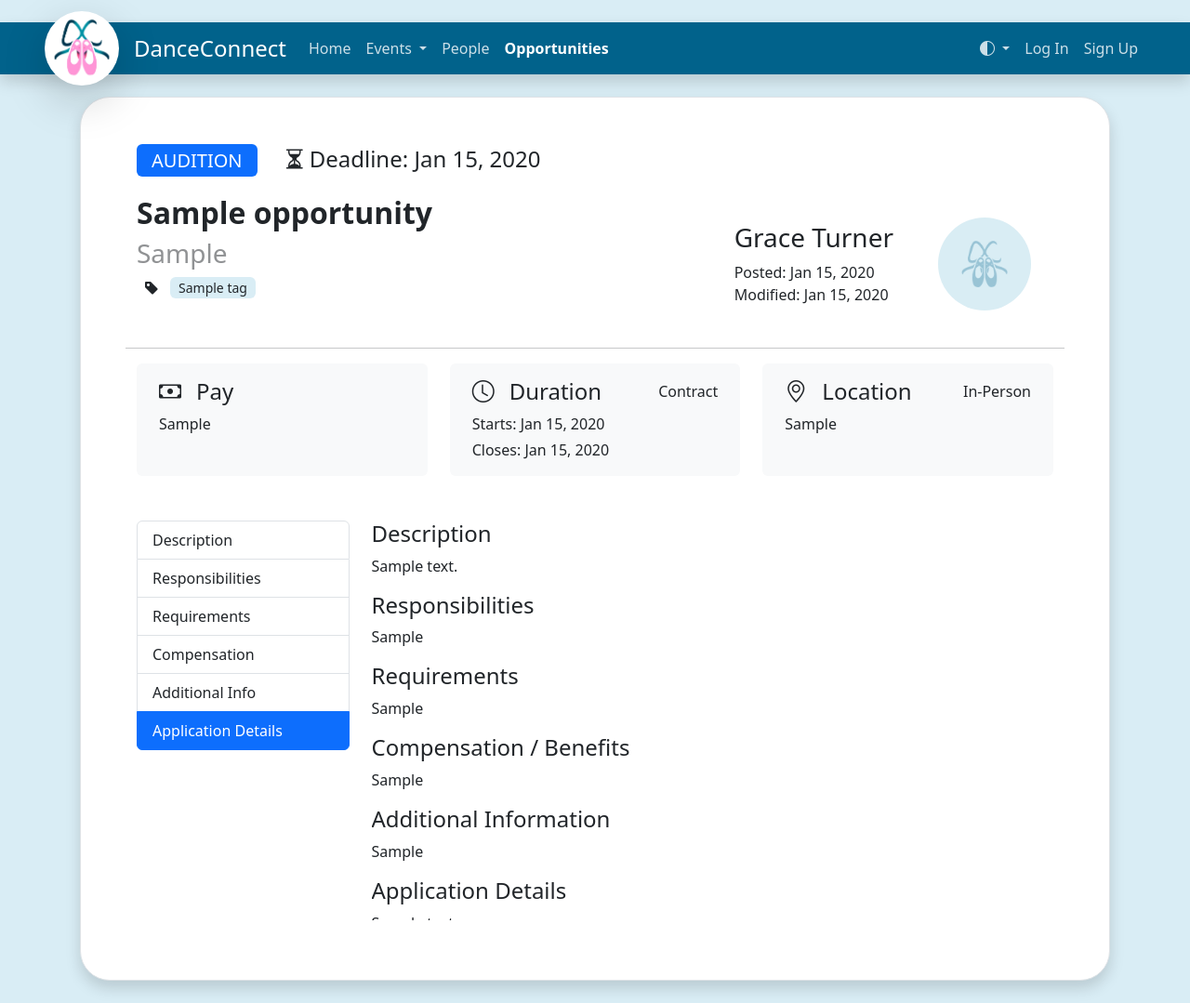
After one commit to AndrewHocking/Dance-Connect, a Flask app: a page that uses website/templates/base.html in a window 1280 px wide. The commit adds this page. Shown: the whole page at 93% size. Run offline with Flask 3, Linux system fonts and the light colour scheme; tables that the repository leaves empty hold one stand-in row (values such as "Sample post"); parts of the project's set-up code (start-up, migrations or seed data) failed here and were passed over.

Commit message:
Opportunity Details Page

```diff
--- a/website/routes/ui/opportunities.py
+++ b/website/routes/ui/opportunities.py
@@ -4,7 +4,7 @@ from flask_login import current_user
 from datetime import datetime, timedelta, timezone
 
 from ...forms.opportunity_filter import OpportunityFilter, fill_post_type_data, fill_term_type_data, fill_location_type_data, fill_compensation_type_data
-from ...orm.opportunity.opportunity import get_opportunity_posts
+from ...orm.opportunity.opportunity import get_opportunity_posts, get_opportunity_by_organizer_and_title
 from ...models.opportunity import PostType, TermType, LocationType, Opportunity
 
 opportunities = Blueprint('opportunities', __name__)
@@ -88,3 +88,16 @@ def opportunities_list():
     opportunities: list[Opportunity] = resp.get('data', [])
 
     return render_template("opportunities.html", user=current_user, filters=form, post_type=post_types, term_type=TermType, location_type=LocationType, opportunities=opportunities)
+
+
+@opportunities.route('/<organizer>/<title>/', methods=['GET', 'POST'])
+def opportunity(organizer: str, title: str):
+    resp = get_opportunity_by_organizer_and_title(
+        organizer=organizer, title=title)
+
+    opportunity: Opportunity = resp.get("data", None)
+    if opportunity is None:
+        return render_template("opportunity-details.html", user=current_user, opportunity=opportunity)
+
+    is_editable = current_user == opportunity.poster
+    return render_template("opportunity-details.html", user=current_user, opportunity=opportunity, edit=is_editable, post_type=post_types)
--- a/website/static/style/base.css
+++ b/website/static/style/base.css
@@ -160,9 +160,13 @@ body {
     background-color: #d6eef8;
 }
 
-
 .notifications-badge {
     transform: translate(-5px, -50%);
+}
+
+.opportunity-post-content {
+    height: 50vh;
+    overflow-y: scroll;
 }
 
 .user-circle .rounded-circle,
--- a/website/templates/base.html
+++ b/website/templates/base.html
@@ -14,7 +14,7 @@
         <title>{% block title %}Home{% endblock %} | DanceConnect</title>
     </head>
 
-    <body class="d-none">
+    <body class="visually-hidden">
         <nav class="navbar sticky-top navbar-expand-lg navbar-dark mt-4 px-md-5 px-3 shadow">
             <a id="logo" class="navbar-brand d-flex align-items-center pe-3" href="{{ url_for('views.home') }}">
                 <img id="logo-img" class="rounded-circle p-1 shadow-lg bg-white" src="{{url_for('static', filename='images/logo.png')}}"
@@ -169,7 +169,6 @@
 
         <script>
             document.addEventListener('DOMContentLoaded', (event) => {
-
                 function setColourScheme(colourScheme) {
                     if (colourScheme == null) {
                         colourScheme = "auto";
@@ -283,10 +282,10 @@
                     logo.classList.remove("shrink");
                 }
             });
-
             window.addEventListener("load", function () {
                 const body = document.getElementsByTagName("body")[0];
-                body.classList.remove("d-none");
+                body.classList.remove("visually-hidden");
+
             });
 
         </script>
--- a/website/templates/notification_view.html
+++ b/website/templates/notification_view.html
@@ -33,7 +33,7 @@
                 <div class="row pt-2 pb-4 py-md-2">
                     <div class="col order-1 d-flex align-items-center text-wrap">
                         <img class="rounded-circle p-1 me-2 notification-img" src="{{url_for('static', filename='images/placeholder.jpg')}}"
-                            alt="DanceConnect Logo" />
+                            alt="{{notification.sender.display_name}}" />
                         <div class="h5 m-0">{{ notification.sender.display_name }}</div>
                     </div>
                     <div class="col order-4 order-md-2 d-flex flex-row align-items-center flex-wrap">
--- a/website/templates/opportunities.html
+++ b/website/templates/opportunities.html
@@ -105,6 +105,7 @@
                 </div>
                 {% endif %}
             </div>
+            <a href="{{ url_for('opportunities.opportunity', organizer=opportunity.organizer, title=opportunity.title) }}" class="stretched-link"></a>
         </div>
     </div>
     {% endfor %}
--- /dev/null
+++ b/website/templates/opportunity-details.html
@@ -0,0 +1,159 @@
+{% extends "base.html" %}
+
+{% block title %}{{ opportunity.title }}{% endblock %}
+
+{% block content %}
+<div class="container">
+    {% if edit %}
+    <form action="{{ url_for('opportunities.opportunity', organizer=opportunity.organizer, title=opportunity.title) }}" method="POST">
+        {% endif %}
+
+        <div class="row">
+
+            <div class="mb-4 col-12">
+                <h5 class="px-3 py-1 me-4 d-inline rounded text-bg-{{post_type[opportunity.type.name]}}">{{opportunity.type.value.upper()}}</h5>
+                <h4 class="m-0 mt-1 d-inline-block text-wrap fw-medium"><i class="bi bi-hourglass-split me-1"></i>{{"Deadline: "}}<span class="fw-normal">{{ opportunity.closing_date.strftime("%b %e, %Y") }}</span></h4>
+            </div>
+
+            <div class="col-12 col-lg-6">
+
+                <p class="h2 fw-bold">{{opportunity.title}}</p>
+                <p class="h3 text-body-tertiary">{{opportunity.organizer}}</p>
+                {% if opportunity.tags|length > 0 %}
+                <div class="row d-flex flex-wrap gx-1 pb-0 mb-0">
+                    <div class="col-lg-auto col-12 d-lg-inline-block d-block mx-2 mb-1">
+                        <i class="bi bi-tag{{'s' if opportunity.tags|length > 1}}-fill" aria-describedby="Tags"></i>
+                        <span class="d-lg-none">Tags</span>
+                    </div>
+                    {% for tag in opportunity.tags %}
+                    <form class="col-auto mb-1" action="{{ url_for('opportunities.opportunities_list') }}" method="POST">
+                        <button name="tags" value="{{ tag.name }}"
+                            class="me-1 mb-1 px-2 py-0 bg-opacity-25 rounded text-nowrap tag btn btn-sm">{{ tag.name }}</button>
+                    </form>
+                    {% endfor %}
+                </div>
+                {% endif %}
+            </div>
+
+
+
+            <div class="col-12 col-lg-6">
+                <div id="poster-data" class="row flex-lg-row-reverse my-4 align-items-center">
+                    <a href="{{ url_for('people.person', username=opportunity.poster.username) }}" class="col-auto mx-0 mx-md-4 rounded-circle">
+                        <img src="{{url_for('static', filename='images/placeholder.jpg')}}"
+                            class="img-fluid rounded-circle"
+                            width="100px" alt="{{opportunity.poster.display_name}}" />
+                    </a>
+                    <div class="col-auto">
+                        <p class="h3 mb-2">{{opportunity.poster.display_name}}</p>
+                        <p class="m-0 fw-medium">{{"Posted: "}}<span class="fw-normal">{{ opportunity.date_posted.strftime("%b %e, %Y") }}</span></p>
+                        <p class="m-0 fw-medium">{{"Modified: "}}<span class="fw-normal">{{ opportunity.last_modified.strftime("%b %e, %Y") }}</span></p>
+                    </div>
+                </div>
+            </div>
+
+            <hr class="my-3"/>
+
+            <div class="col-12"> <!-- PAY/WHEN/WHERE SECTION START -->
+                <div class="row gx-4 gy-2">
+                    <div class="col-12 col-md-6 col-lg-4">
+                        <div class="bg-body-tertiary py-3 px-4 h-100 rounded">
+                            <div class="d-flex flex-row w-100 align-items-center">
+                                <div class="h4 mb-0"><i class="bi bi-cash me-3"></i>Pay</div>
+                            </div>
+                            <div class="mt-2 fw-medium">
+                                {% if opportunity.is_paid %}
+                                {{opportunity.pay}}
+                                {% else %}
+                                None
+                                {% endif %}
+                            </div>
+                        </div>
+                    </div>
+                    <div class="col-12 col-md-6 col-lg-4">
+                        <div class="bg-body-tertiary py-3 px-4 h-100 rounded">
+                            <div class="d-flex flex-row w-100 align-items-center">
+                                <div class="h4 mb-0"><i class="bi bi-clock me-3"></i>Duration</div>
+                                <div class="ms-auto fw-medium">
+                                    {% if opportunity.term %}
+                                    {{opportunity.term.value}}
+                                    {% endif %}
+                                </div>
+                            </div>
+                            <div class="mt-2"><span class="fw-medium">Starts: </span>{{opportunity.start_date.strftime("%b %e, %Y")}}</div>
+                            {% if opportunity.end_date %}
+                                <div class="mt-1"><span class="fw-medium">Closes: </span>{{opportunity.end_date.strftime("%b %e, %Y")}}</div>
+                            {% endif %}
+                        </div>
+                    </div>
+                    <div class="col-12 col-md-6 col-lg-4">
+                        <div class="bg-body-tertiary py-3 px-4 h-100 rounded">
+                            <div class="d-flex flex-row w-100 align-items-center">
+                                <div class="h4 mb-0"><i class="bi bi-geo-alt me-3"></i>Location</div>
+                                <div class="ms-auto fw-medium">
+                                    {{opportunity.location_type.value}}
+                                </div>
+                            </div>
+                            <div class="mt-2 fw-medium">{{opportunity.location}}</div>
+                        </div>
+                    </div>
+                </div>
+            </div> <!-- PAY/WHEN/WHERE SECTION END -->
+
+            <div class="col-12 mt-5 mb-3">
+                <div class="row gy-2">
+                    <div class="col-12 col-md-4 col-lg-3">
+                        <div id="content-table" class="list-group">
+                            <a class="list-group-item list-group-item-action" href="#description">Description</a>
+                            {% if opportunity.responsibilities %}
+                                <a class="list-group-item list-group-item-action" href="#responsibilities">Responsibilities</a>
+                            {% endif %}
+                            <a class="list-group-item list-group-item-action" href="#requirements">Requirements</a>
+                            <a class="list-group-item list-group-item-action" href="#compensation">Compensation</a>
+                            {% if opportunity.additional_info %}
+                                <a class="list-group-item list-group-item-action" href="#additional">Additional Info</a>
+                            {% endif %}
+                            <a class="list-group-item list-group-item-action" href="#application">Application Details</a>
+                        </div>
+                    </div>
+                    <div class="col-12 col-md-8 col-lg-9">
+                        <div data-bs-spy="scroll" data-bs-target="#content-table" data-bs-smooth-scroll="true" class="opportunity-post-content" tabindex="0">
+                            <div class="mb-3">
+                                <h4 id="description" >Description</h4>
+                                <p>{{opportunity.description}}</p>
+                            </div>
+                            {% if opportunity.responsibilities %}
+                                <div class="mb-3">
+                                    <h4 id="responsibilities">Responsibilities</h4>
+                                    <p>{{opportunity.responsibilities}}</p>
+                                </div>
+                            {% endif %}
+                            <div class="mb-3">
+                                <h4 id="requirements">Requirements</h4>
+                                <p>{{opportunity.requirements}}</p>
+                            </div>
+                            <div class="mb-3">
+                                <h4 id="compensation">Compensation / Benefits</h4>
+                                <p>{{opportunity.compensation}}</p>
+                            </div>
+                            {% if opportunity.additional_info %}
+                                <div class="mb-3">
+                                    <h4 id="additional">Additional Information</h4>
+                                    <p>{{opportunity.additional_info}}</p>
+                                </div>
+                            {% endif %}
+                            <div class="mb-3">
+                                <h4 id="application">Application Details</h4>
+                                <p>{{opportunity.application_details}}</p>
+                            </div>
+                        </div>
+                    </div>
+                </div>
+            </div>
+        </div>
+
+        {% if edit %}
+    </form>
+    {% endif %}
+</div>
+{% endblock %}
```
Also changed, not shown: website/orm/opportunity/opportunity.py (+11 -1 lines).
